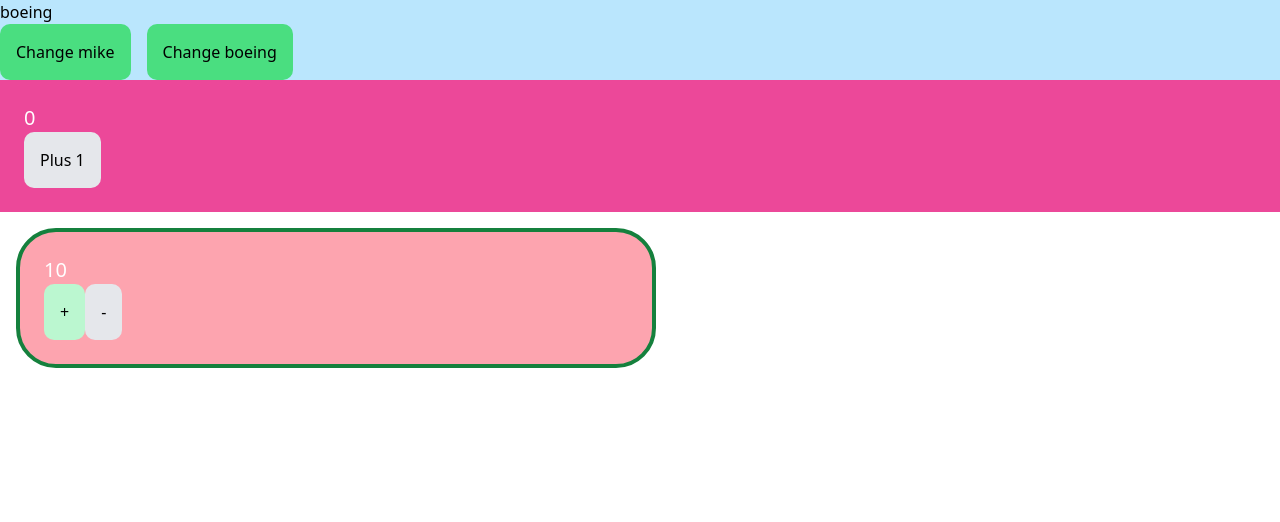
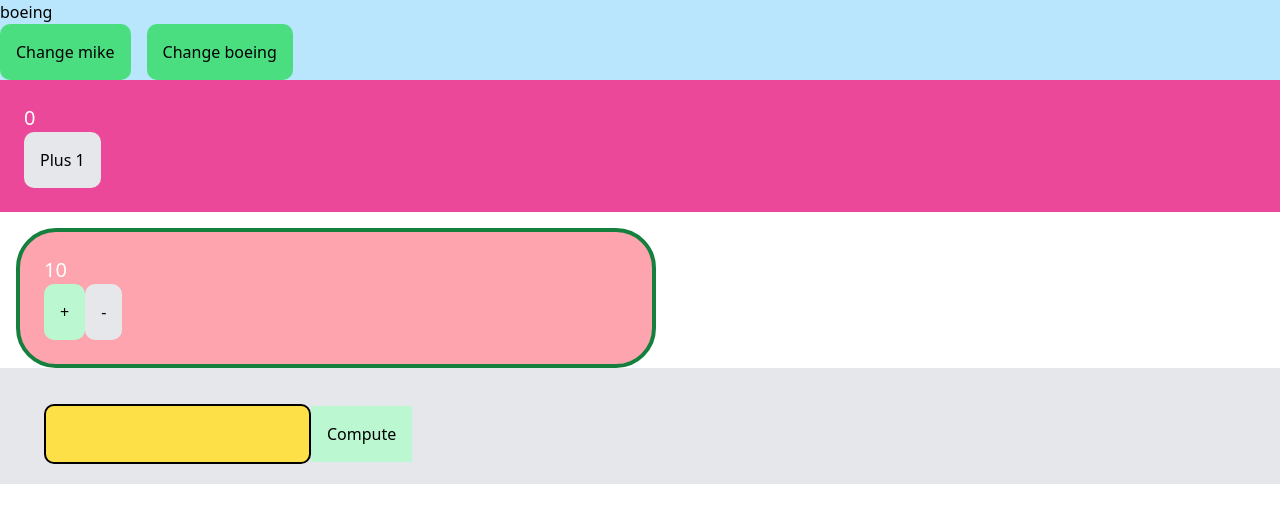
Before and after one commit to soAcademy/workshop-state-and-event, a React (Create React App) app: page / in a window 1280 px wide. Shown: the top 522 px of the page. Built offline with nearby package versions, Linux system fonts and the light colour scheme.

Commit message:
feat:State4 workshop complete

```diff
--- a/src/App.js
+++ b/src/App.js
@@ -10,6 +10,7 @@ import Event8 from "./Events/Event8";
 import State1 from "./States/State1";
 import State2 from "./States/State2";
 import State3 from "./States/State3";
+import State4 from "./States/State4";
 
 function App() {
   return (
@@ -25,6 +26,7 @@ function App() {
       <State1 />
       <State2 />
       <State3 />
+      <State4 />
     </>
   );
 }
--- a/src/States/State4.js
+++ b/src/States/State4.js
@@ -0,0 +1,26 @@
+import React from "react";
+import { useState } from "react";
+
+const State4 = () => {
+  const [inputNumber, setInputNumber] = useState();
+  return (
+    <div className="bg-gray-200 p-5">
+      <div className="text-xl">{inputNumber}</div>
+      <div>
+        <input
+          className=" bg-yellow-300 p-4 border-2 border-black mt-4 ml-6 rounded-[10px]"
+          type="number"
+          onChange={(e) => setInputNumber(e.target.value)}
+        ></input>
+        <button
+          className="p-4 bg-green-200"
+          onClick={() => setInputNumber(Number(inputNumber) + 7)}
+        >
+          Compute
+        </button>
+      </div>
+    </div>
+  );
+};
+
+export default State4;
```
